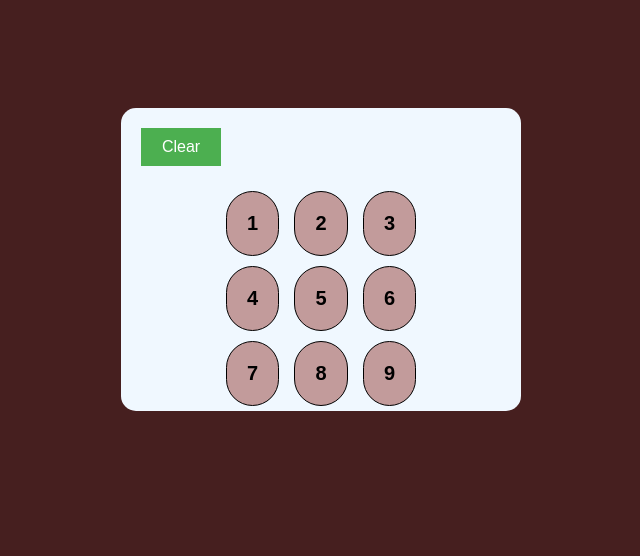
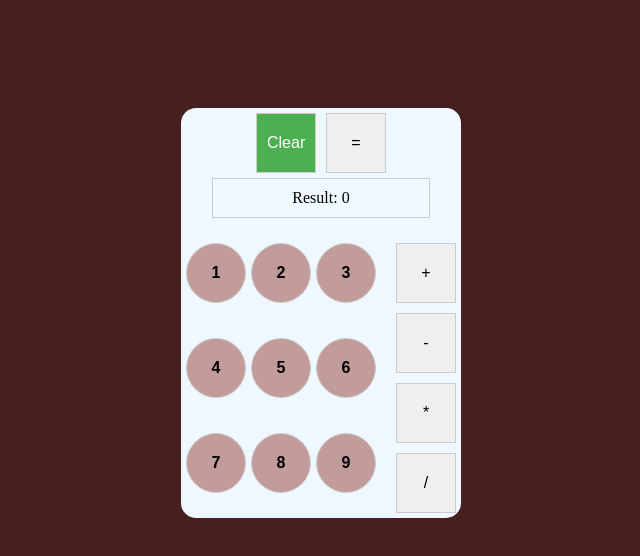
Before and after one commit to RedLight88/calculator, a plain HTML site: page index.html in a window 1280 px wide. Both pictures are taken after a click on the button "To open calculator". Shown: the whole page, without its empty margins (319-959 px from the left). Drawn offline with Linux system fonts and the light colour scheme.

Commit message:
finished without the number 0 🤡

```diff
--- a/script.js
+++ b/script.js
@@ -4,27 +4,123 @@ btn.addEventListener('click', function(){
     rendCalculator();
 });
 
-function rendCalculator(){
+let resultDisplay;  // Declare resultDisplay at a higher scope
+
+function rendCalculator() {
     let divCalc = document.createElement('div');
     divCalc.className = 'calculator';
     document.body.appendChild(divCalc);
 
+    let topBar = document.createElement('div');
+    topBar.className = 'top-bar';
+    divCalc.appendChild(topBar);
 
     let divBtns = document.createElement('button');
     divBtns.className = 'clear';
     divBtns.textContent = 'Clear';
-    divCalc.appendChild(divBtns);
+    topBar.appendChild(divBtns);
+    divBtns.addEventListener('click', function() {
+        resultDisplay.textContent = 'Result: 0';  // Reset the display on clear
+    });
 
-    let newDiv = document.createElement('div');
-    newDiv.className = 'buttons';
-    divCalc.appendChild(newDiv)
+    let equalBtn = document.createElement('button');
+    equalBtn.className = 'btn equal';
+    equalBtn.textContent = '=';
+    topBar.appendChild(equalBtn);
+    equalBtn.addEventListener('click', calculateResult);  // Properly reference the function without calling it
+
+    resultDisplay = document.createElement('div');  // Initialize resultDisplay here
+    resultDisplay.className = 'result-display';
+    resultDisplay.textContent = 'Result: 0';
+    divCalc.appendChild(resultDisplay);
+
+    let buttonsDiv = document.createElement('div');
+    buttonsDiv.className = 'buttons';
+    divCalc.appendChild(buttonsDiv);
+
+    let numButtonsDiv = document.createElement('div');
+    numButtonsDiv.className = 'num-buttons';
+    buttonsDiv.appendChild(numButtonsDiv);
+
+    for (let i = 1; i <= 9; i++) {
+        let button = document.createElement('button');
+        button.className = 'btns';
+        button.textContent = i.toString();
+        numButtonsDiv.appendChild(button);
+        button.addEventListener('click', function() {
+            if (resultDisplay.textContent === 'Result: 0') {
+                resultDisplay.textContent = 'Result: ' + button.textContent;
+            } else {
+                resultDisplay.textContent += button.textContent;
+            }
+        });
+    }
+
+    let opButtonsDiv = document.createElement('div');
+    opButtonsDiv.className = 'op-buttons';
+    buttonsDiv.appendChild(opButtonsDiv);
+
+    ['+', '-', '*', '/'].forEach(op => {
+        let button = document.createElement('button');
+        button.className = 'btn';
+        button.textContent = op;
+        opButtonsDiv.appendChild(button);
+        button.addEventListener('click', function() {
+            resultDisplay.textContent += ' ' + button.textContent + ' ';
+        });
+    });
+}
+
+// ///////////////////////////////////////////////////////////
+
+function calculateResult() {
+
+    let displayContent = resultDisplay.textContent.replace('Result: ', '').trim();
+    if (!displayContent) return;
+
+    // Split the input
+    const tokens = displayContent.split(/\s+/);
+    const operators = [];
+    const values = [];
+
+    function applyOperator(operator, b, a) {
+        switch (operator) {
+            case '+': return a + b;
+            case '-': return a - b;
+            case '*': return a * b;
+            case '/': return a / b ;
+            default: return b; // if no operator matches
+        }
+    }
+
+    function getPrecedence(op) {
+        if (op === '+' || op === '-') return 1;
+        if (op === '*' || op === '/') return 2;
+        return 0;
+    }
+
+    // Process each token and store them in a stack
+    tokens.forEach(token => {
+        if (!isNaN(parseFloat(token))) {
+            values.push(parseFloat(token));
+        } else {
+            while (operators.length !== 0 && getPrecedence(operators[operators.length - 1]) >= getPrecedence(token)) {
+                const val2 = values.pop();
+                const val1 = values.pop();
+                const op = operators.pop();
+                values.push(applyOperator(op, val2, val1));
+            }
+            operators.push(token);
+        }
+    });
+s
+    while (operators.length !== 0) {
+        const val2 = values.pop();
+        const val1 = values.pop();
+        const op = operators.pop();
+        values.push(applyOperator(op, val2, val1));
+    }
 
 
-    for (let i = 0; i < 9; i++){
-        let button = document.createElement('button');
-        button.className = 'btns';
-        button.textContent = '' + (i+1);
-        newDiv.appendChild(button);
-
-    }
+    resultDisplay.textContent = 'Result: ' + values.pop();
 }
--- a/styles.css
+++ b/styles.css
@@ -16,10 +16,10 @@ body {
     border: none;
     font-size: 50px;
 }
+/* button open */
+.calculator {
 
-.calculator {
-    display:flex;
-    flex-direction: column;
+
     align-items: center;
     width: 100%;
     max-width: 400px;
@@ -30,7 +30,7 @@ body {
     border-radius: 15px;
 
 }
-
+/* main div */
 .clear {
     width: 20%;
     margin: 20px;
@@ -42,13 +42,10 @@ body {
     cursor: pointer;
     align-self: flex-start;
 }
+/* clear button */
+.buttons {
+    width: 50%;
 
-.buttons {
-    display: flex;
-    flex-wrap: wrap;
-    justify-content: space-between;
-    align-items: center;
-    width: 50%;
 
 }
 
@@ -67,3 +64,46 @@ body {
     border-radius: 100px;
 
 }
+
+/*  */
+
+.calculator {
+    display: flex;
+    flex-direction: column;
+    align-items: center;
+    width: fit-content;
+}
+
+.buttons {
+    display: flex;
+    justify-content: center;
+    margin-top: 20px;
+}
+
+.num-buttons {
+    display: grid;
+    grid-template-columns: repeat(3, 60px);
+    grid-gap: 5px;
+}
+
+.op-buttons {
+    display: flex;
+    flex-direction: column;
+    margin-left: 20px;
+}
+
+.btn, .btns, .clear {
+    width: 60px;
+    height: 60px;
+    margin: 5px;
+    border: 1px solid #ccc;
+    font-size: 16px;
+    cursor: pointer;
+}
+
+.result-display {
+    padding: 10px;
+    border: 1px solid #ccc;
+    width: 70%;
+    text-align: center;
+}
```
Also changed, not shown: 1 other file.
